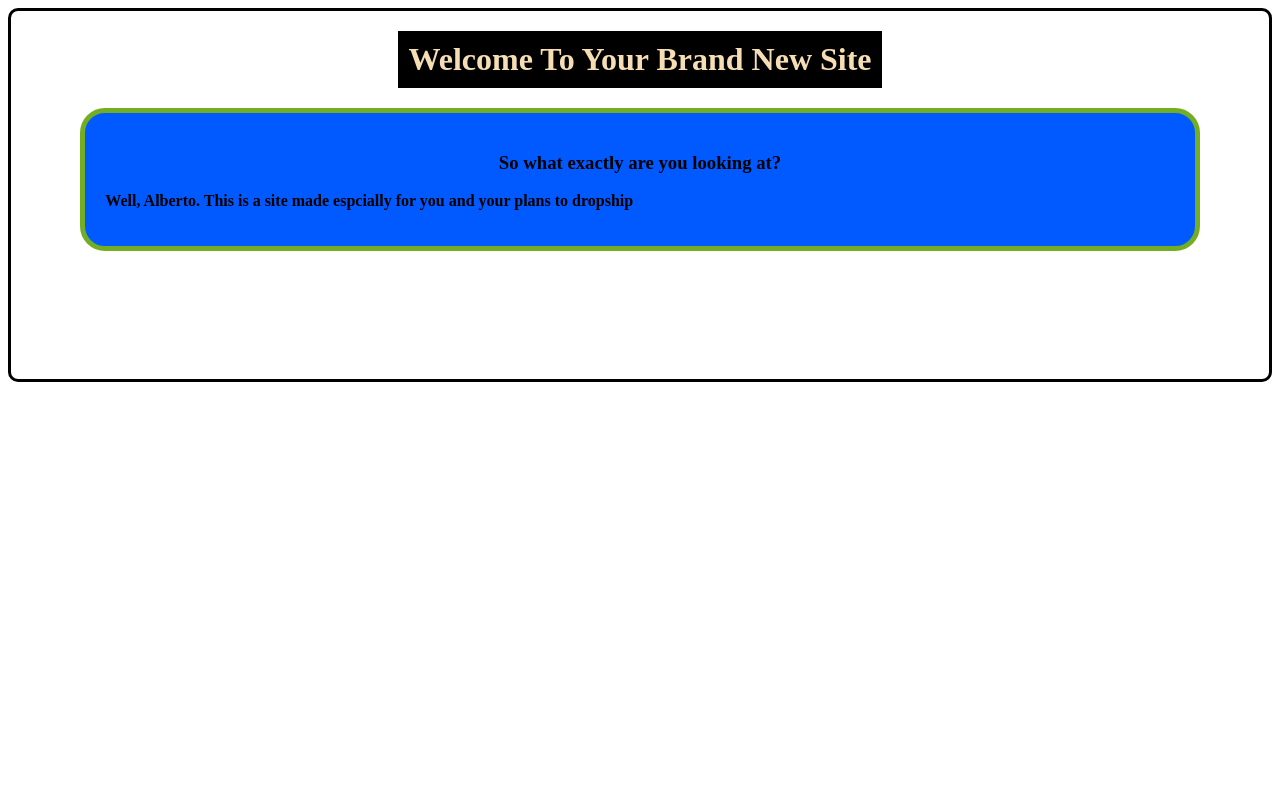
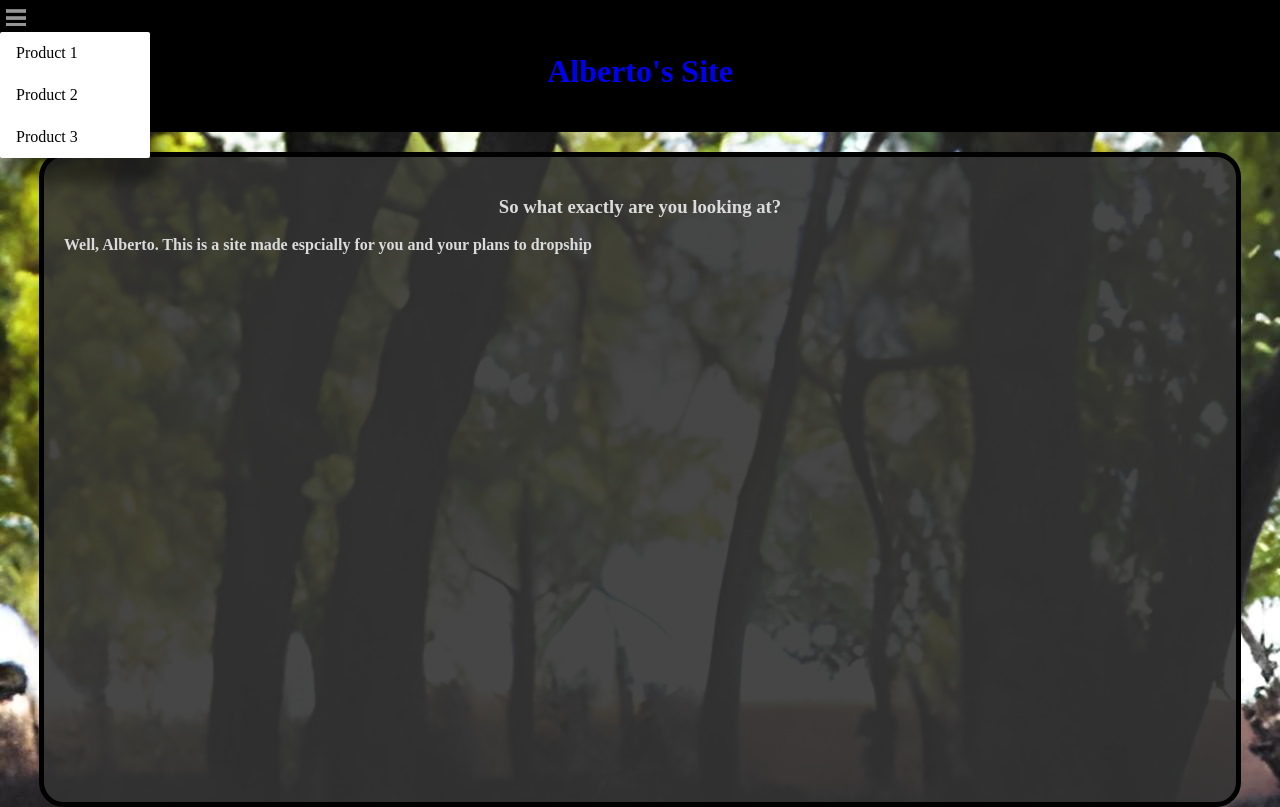
Before and after one commit to donutdog021/MySite, a plain HTML site: page Index.html in a window 1280 px wide. Drawn offline with Linux system fonts and the light colour scheme.

Commit message:
Initial Commit

```diff
--- a/Index.html
+++ b/Index.html
@@ -1,46 +1,33 @@
 <!DOCTYPE html>
 <html lang="en">
-            <style>
-                h3 { color: black;
-                    text-align: center;}
 
-                body { border-radius: 10px;
-                       border: 3px solid black;
-                       padding-bottom: 10%;
-                       padding-top: 20px;}
-
-                .title {color: wheat;
-                        margin: auto;
-                        padding: 10px;
-                        text-align: center;
-                        width: fit-content;
-                        background-color: black;}
-
-                .box {  margin: auto;
-                        border-radius: 25px;
-                        border: 5px solid #73AD21;
-                        padding: 20px;
-                        width:85%;
-                        height: 85%;
-                        background-color: rgb(0, 90, 255);}
-
-                .links { padding: 10px;}
-
-            </style>
     <head>
-            <meta charset="UTF-8">
+        <title>Alberto's Site</title>
+        <meta charset="utf-8">
         <meta name="viewport" content="width=device-width, initial-scale=1.0">
-            <link rel="stylesheet" type="text/css" href="styles.css" />
-            <title>Alberto's Site</title>
-            <link rel="icon" type="image/x-icon" href="favicon.ico"
+        <link rel="stylesheet" href="css.css" />
+        <link rel="icon" type="image/x-icon" href="favicon.ico">
     </head>
     <body>
         <h1 class="title">
-                Welcome To Your Brand New Site
+            <div class="links">
+                <a href="index.html">
+                    <h4>
+                        Alberto's Site
+                    </h4>
+                </a>
+            </div>
         </h1>
-            <div class="links">
 
+        <div class="dropdown">
+           <button class="dropdown-btn"></button>
+           <div class="dropdown-menu">
+             <a href="#">Product 1</a>
+             <a href="#">Product 2</a>
+             <a href="#">Product 3</a>
            </div>
+         </div>
+
         <div class="box">
             <p>
                 <strong>
```
Lines whose indentation alone changed are shown as unchanged.
